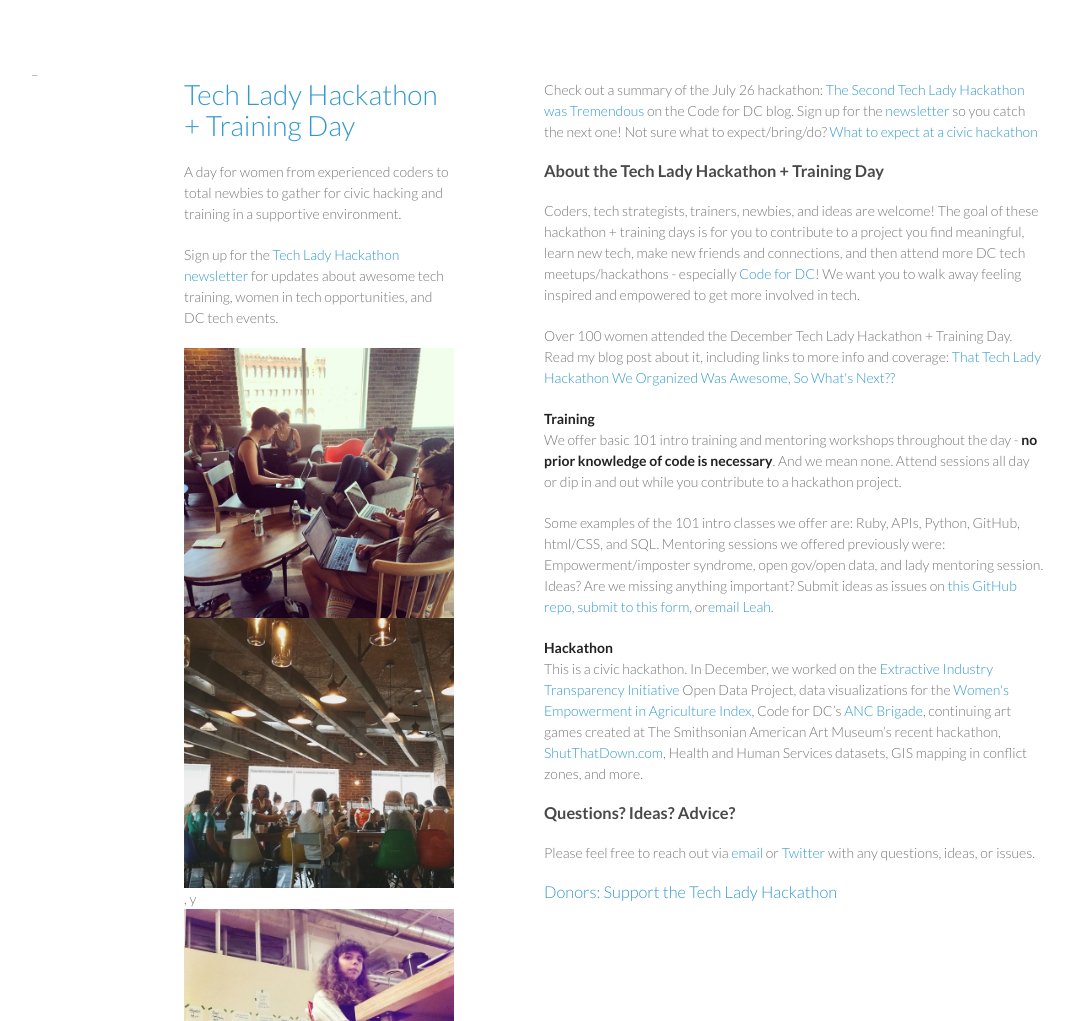
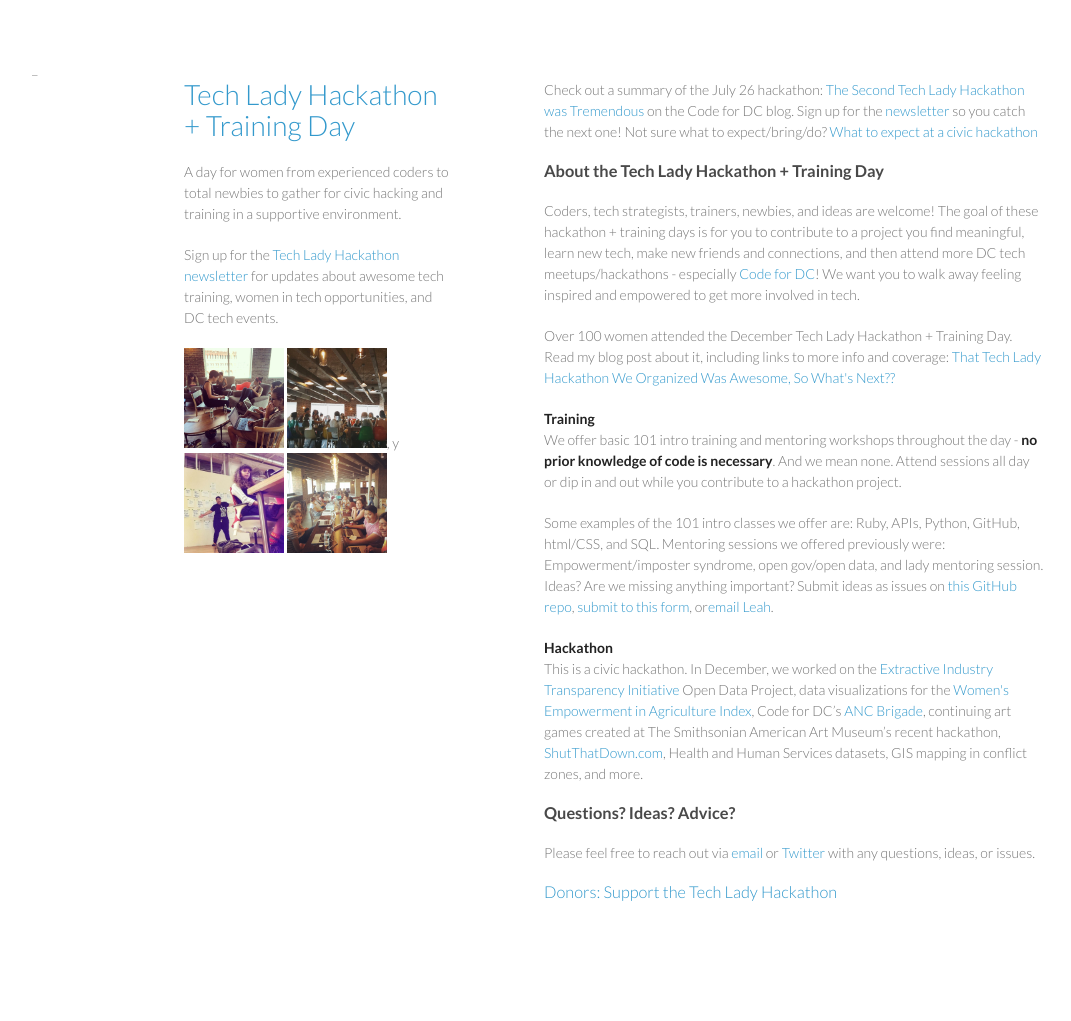
Before and after one commit to leahbannon/techladyhackathon, a Jekyll site: the page built from index.html, in a window 1280 px wide and 1021 px high. Shown: the whole window, without its empty margins (26-1097 px from the left). Built offline with Jekyll 4.4.1, drawn with Linux system fonts in a browser that asks for light colours.

Commit message:
Update header.html

```diff
--- a/_includes/header.html
+++ b/_includes/header.html
@@ -19,7 +19,7 @@ _<!doctype html>
         <p>A day for women from experienced coders to total newbies to gather for civic hacking and training in a supportive environment.</p>
 
         <p>Sign up for the <a href="/newsletter.html">Tech Lady Hackathon newsletter</a> for updates about awesome tech training, women in tech opportunities, and DC tech events.</p>
-<p><img src="/images/hackathon1.jpg"/ size="125px"> <img src="/images/hackathon3.jpg"/ size="125px">, y<br/>
-<img src="/images/hackathon4.jpg"/ size="125px"> <img src="/images/hackathon2.jpg"/ size="125px"></p>
+<p><img src="/images/hackathon1.jpg"/ width="100"> <img src="/images/hackathon3.jpg"/ width="100">, y<br/>
+<img src="/images/hackathon4.jpg"/ width="100"> <img src="/images/hackathon2.jpg"/ width="100"></p>
         </header>
         <section>
```
